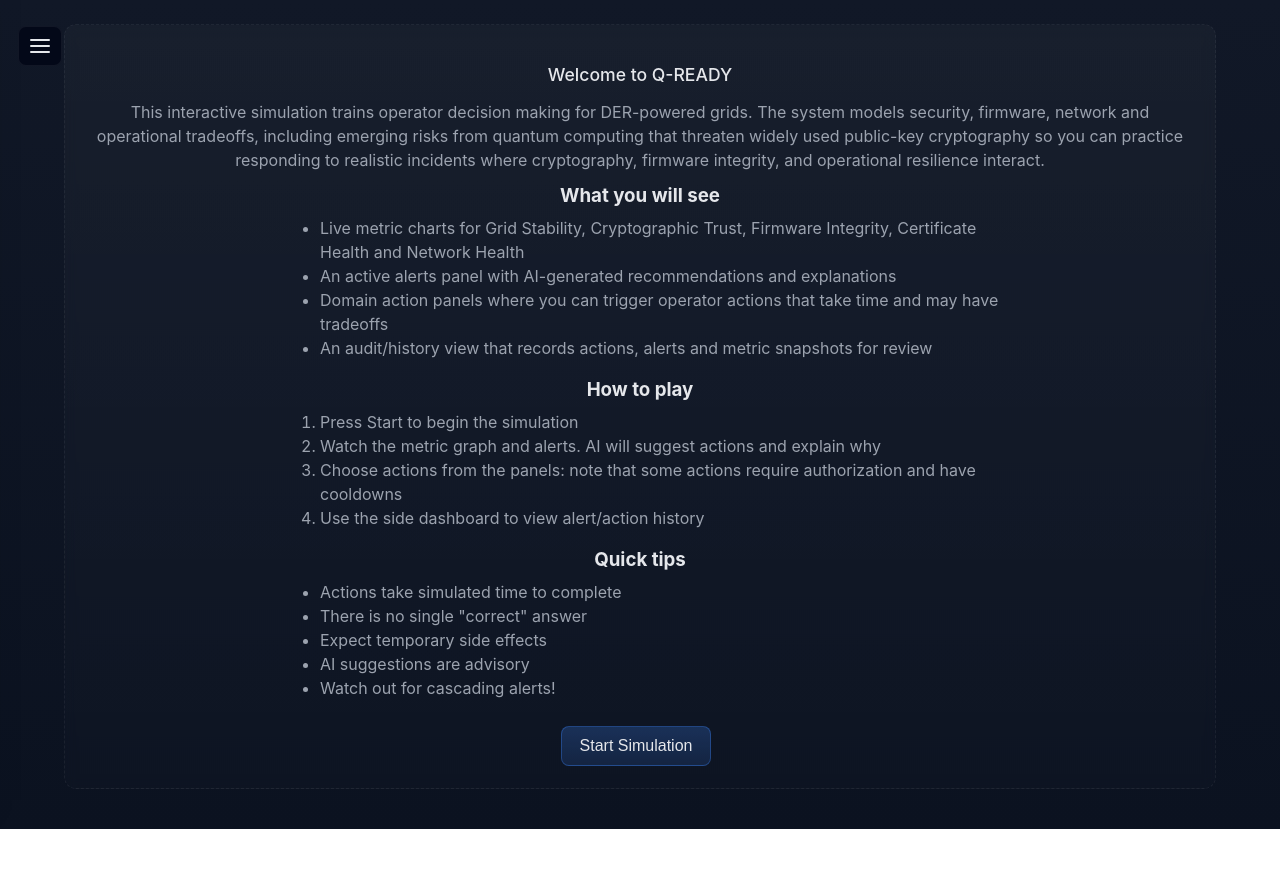
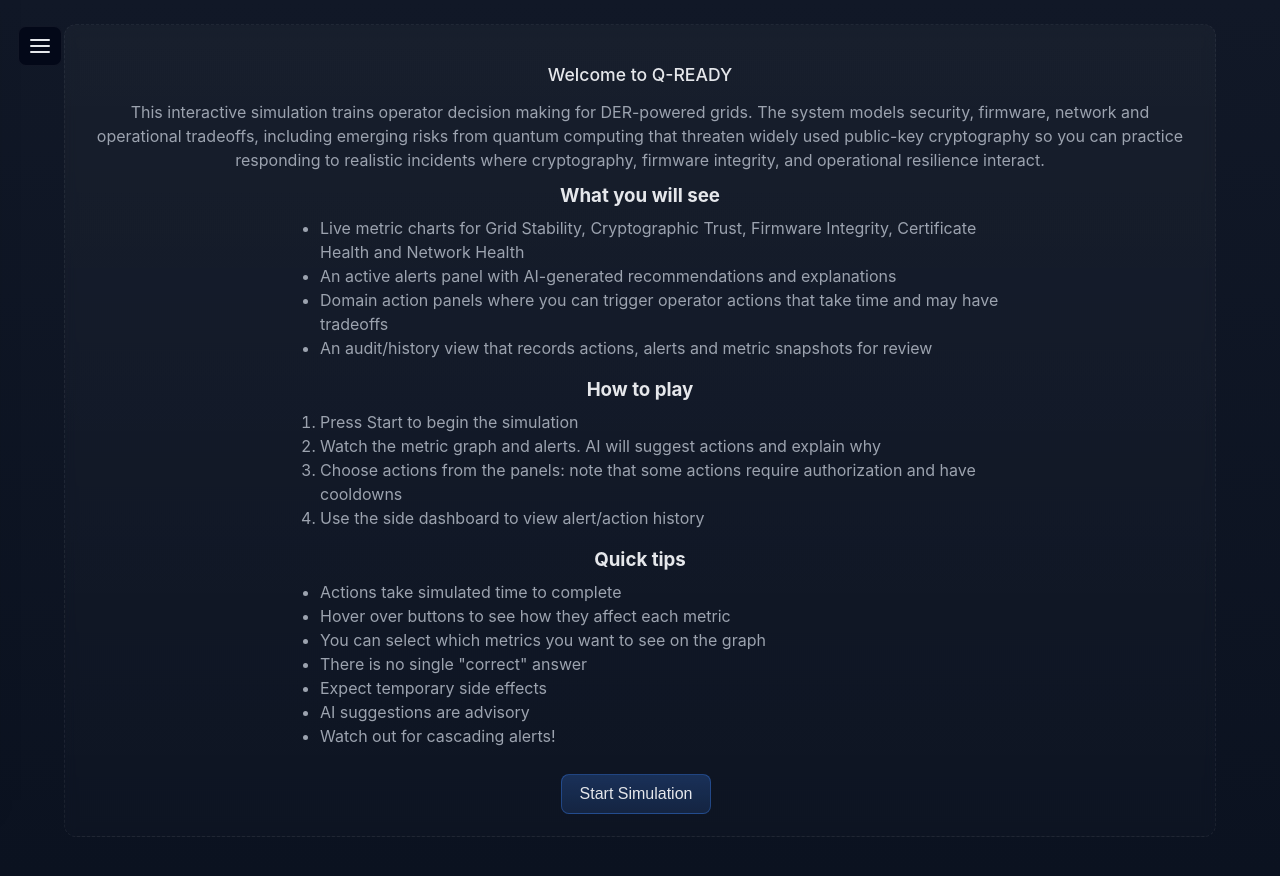
Before and after one commit to ChillPanda100/Q-READY, a React (Vite) app: page / in a window 1280 px wide. Before the commit the page ends 829 px from the top, so only its background shows below. Built offline with nearby package versions, Linux system fonts and the light colour scheme.

Commit message:
Add one more quick tip for the user

```diff
--- a/src/components/TitlePage.tsx
+++ b/src/components/TitlePage.tsx
@@ -47,6 +47,8 @@ const TitlePage: React.FC<Props> = ({ onStart }) => {
                 <h3 style={{ margin: '10px 0 6px' }}>Quick tips</h3>
                 <ul style={{ color: 'var(--text-secondary)', marginTop: 6 }}>
                     <li>Actions take simulated time to complete</li>
+                    <li>Hover over buttons to see how they affect each metric</li>
+                    <li>You can select which metrics you want to see on the graph</li>
                     <li>There is no single "correct" answer</li>
                     <li>Expect temporary side effects</li>
                     <li>AI suggestions are advisory</li>
```
